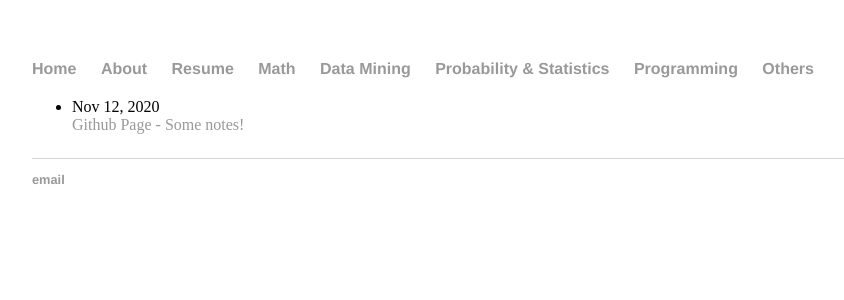
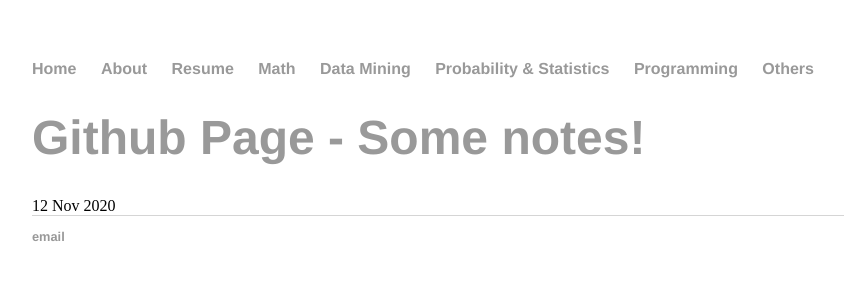
Before and after one commit to lytranp/lytranp.github.io, a Jekyll site: the page built from others/index.html, in a window 1280 px wide. Shown: the top 300 px of the page, without its empty margins (160-1004 px from the left). Built offline with Jekyll 4.4.1, drawn with Linux system fonts in a browser that asks for light colours.

Commit message:
Update index.html

```diff
--- a/others/index.html
+++ b/others/index.html
@@ -3,26 +3,19 @@ layout: default
 title: Others
 permalink: others
 ---
-<section>
-	<ul>
-	{% for post in site.posts %}
-   		 {% if post.secondary == 'others' %}
+<div class="posts">
+  {% for post in site.posts %}
+    {% if post.secondary == 'others' %}
+      <div class="post">
+        <h1 class="post-title">
+          <a href="{{ post.url }}">
+            {{ post.title }}
+          </a>
+        </h1>
 
-		<li>
-			<p style="font-size: 20px">
+        <span class="post-date">{{ post.date | date_to_string }}</span>
 
-			<div class="post-date">
-			<span>{{ post.date | date: "%b %d, %Y" }}</span>
-			</div>
-			<div class="title">
-				<a href="{{ post.url | prepend: site.baseurl }}">{{ post.title }}</a>
-			</div>
-
-			</p>
-		</li>
-
-   	 	{% endif %}
-	{% endfor %}
-
-	</ul>
-</section>
+      </div>
+    {% endif %}
+  {% endfor %}
+</div>
```
